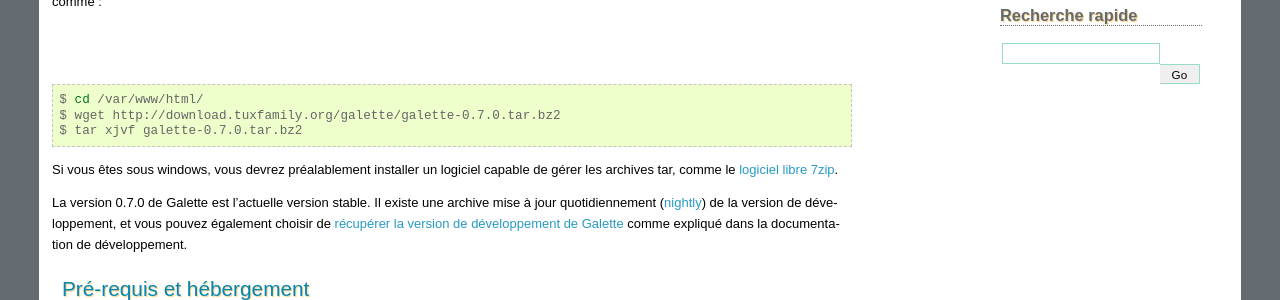
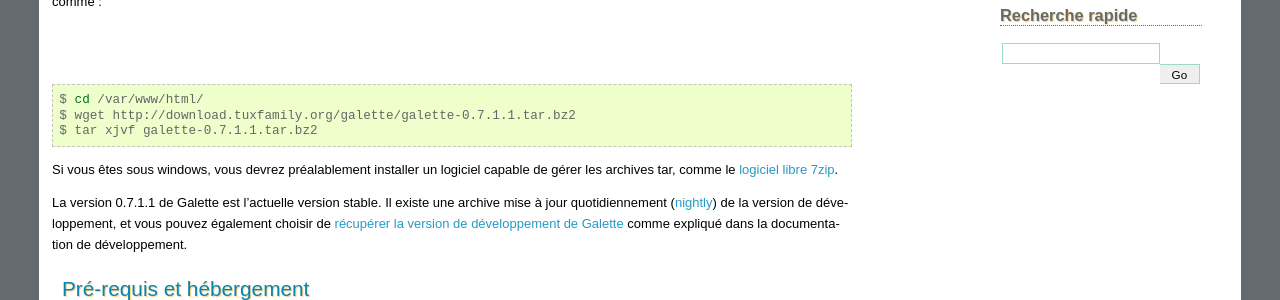
Before and after one commit to galette/galettedoc, a Sphinx documentation site: the page built from source/installation/index.rst, in a window 1280 px wide. Shown: the part 333-633 px from the top of the page. Built offline with Sphinx 7.4.7, drawn with Linux system fonts in a browser that asks for light colours.

Commit message:
Mise à jour des différents liens et références à la version stable

```diff
--- a/source/installation/index.rst
+++ b/source/installation/index.rst
@@ -12,17 +12,17 @@
 
 L'installation de Galette consiste simplement, après avoir effectué quelques tâches préalables, à vous laisser guider par l'interface et renseigner les quelques informations qui vous seront demandées.
 
-Dans un premier temps, vous allez `télécharger Galette <http://download.tuxfamily.org/galette/galette-0.7.0.tar.bz2>`_ et décompresser l'archive. Si vous êtes sous Linux, ça donnera quelque chose comme :
+Dans un premier temps, vous allez `télécharger Galette <http://download.tuxfamily.org/galette/galette-0.7.1.1.tar.bz2>`_ et décompresser l'archive. Si vous êtes sous Linux, ça donnera quelque chose comme :
 
 .. code-block:: bash
 
    $ cd /var/www/html/
-   $ wget http://download.tuxfamily.org/galette/galette-0.7.0.tar.bz2
-   $ tar xjvf galette-0.7.0.tar.bz2
+   $ wget http://download.tuxfamily.org/galette/galette-0.7.1.1.tar.bz2
+   $ tar xjvf galette-0.7.1.1.tar.bz2
 
 Si vous êtes sous windows, vous devrez préalablement installer un logiciel capable de gérer les archives tar, comme le `logiciel libre 7zip <http://www.spiroo.be/7zip/>`_.
 
-La version 0.7.0 de Galette est l'actuelle version stable. Il existe une archive mise à jour quotidiennement (`nightly <http://download.tuxfamily.org/galette/galette-0.7-dev.tar.bz2>`_) de la version de développement, et vous pouvez également choisir de  :doc:`récupérer la version de développement de Galette <../development/git>` comme expliqué dans la documentation de développement.
+La version 0.7.1.1 de Galette est l'actuelle version stable. Il existe une archive mise à jour quotidiennement (`nightly <http://download.tuxfamily.org/galette/galette-0.7-dev.tar.bz2>`_) de la version de développement, et vous pouvez également choisir de  :doc:`récupérer la version de développement de Galette <../development/git>` comme expliqué dans la documentation de développement.
 
 Pré-requis et hébergement
 -------------------------
--- a/source/installation/update.rst
+++ b/source/installation/update.rst
@@ -10,7 +10,7 @@
 
    Une mise à jour n'est jamais une opération anodine, puisque vos données sont modifiées. En conséquence, prenez bien soin d'effectuer une **sauvegarde de votre base de données actuelle** ; sous peine de perdre tout ou partie de vos données.
 
-Dans un premier temps, `téléchargez la dernière version de Galette <http://download.tuxfamily.org/galette/galette-0.7.0.tar.bz2>`_ et mettez à jour les fichiers. Pour plus de détails sur l'installation des fichiers de Galette, reportez-vous à la section :ref:`préparation de l'installation <preparation>`.
+Dans un premier temps, `téléchargez la dernière version de Galette <http://download.tuxfamily.org/galette/galette-0.7.1.1.tar.bz2>`_ et mettez à jour les fichiers. Pour plus de détails sur l'installation des fichiers de Galette, reportez-vous à la section :ref:`préparation de l'installation <preparation>`.
 
 Certains fichiers et répertoires contiennent des données et devraient être réintégrés à la nouvelle installation :
 
```
